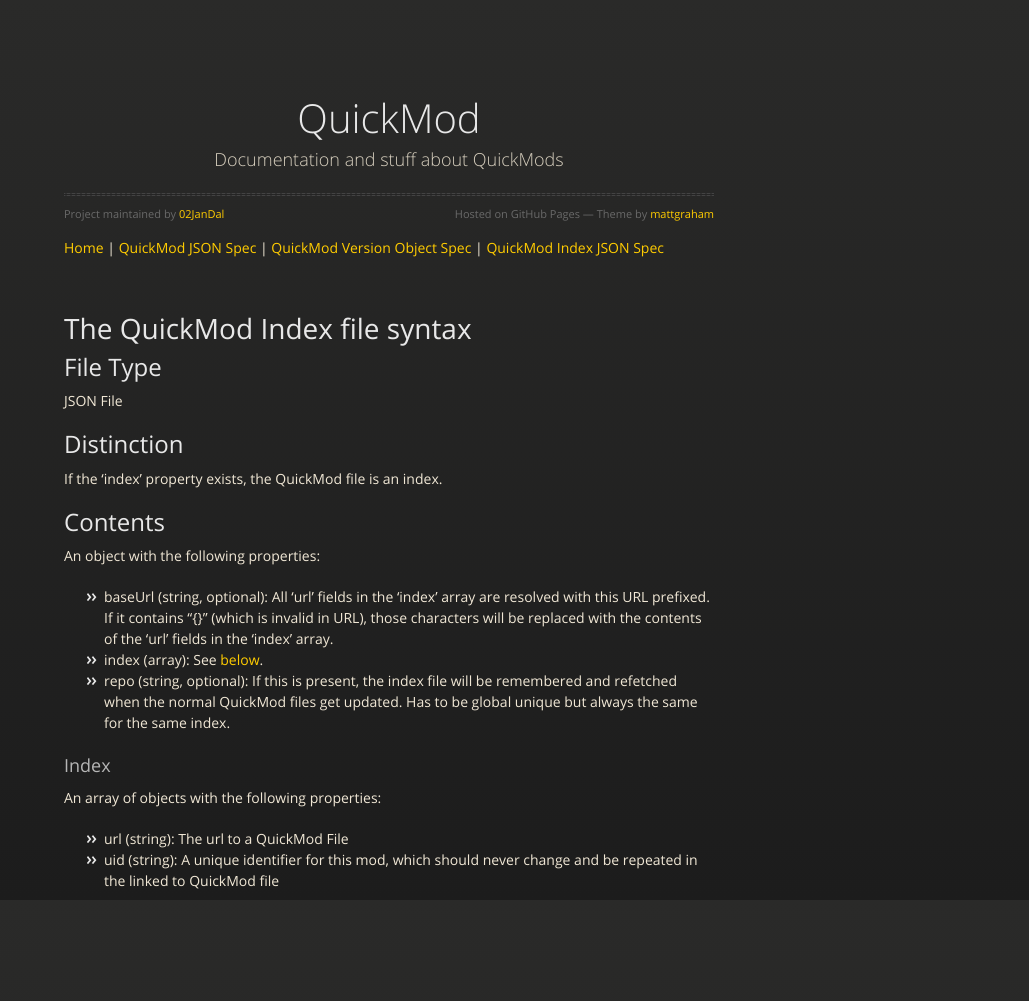
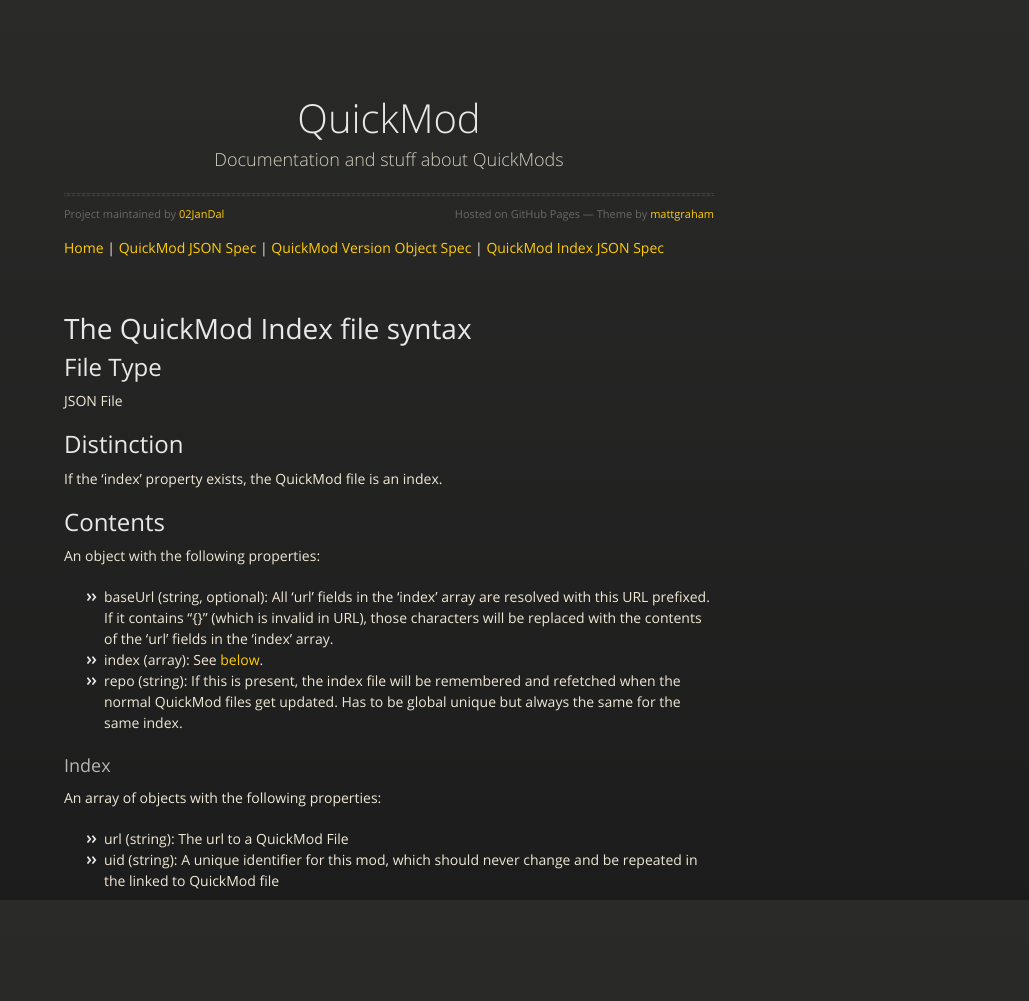
Before and after one commit to 02JanDal/QuickModDoc, a Jekyll site: the page built from qm_index_spec.markdown, in a window 1280 px wide. Shown: the whole page, without its empty margins (251-1280 px from the left). Built offline with Jekyll 4.4.1, drawn with Linux system fonts in a browser that asks for light colours; nearby versions of some CDN libraries; Markdown is read by kramdown in place of the engine named in the settings.

Commit message:
Make the repo field in the index mandatory

```diff
--- a/qm_index_spec.markdown
+++ b/qm_index_spec.markdown
@@ -17,7 +17,7 @@
 
 * baseUrl \(string, optional\): All 'url' fields in the 'index' array are resolved with this URL prefixed. If it contains "{}" (which is invalid in URL), those characters will be replaced with the contents of the 'url' fields in the 'index' array.
 * index \(array\): See [below](#index).
-* repo \(string, optional\): If this is present, the index file will be remembered and refetched when the normal QuickMod files get updated. Has to be global unique but always the same for the same index.
+* repo \(string\): If this is present, the index file will be remembered and refetched when the normal QuickMod files get updated. Has to be global unique but always the same for the same index.
 
 ### Index
 An array of objects with the following properties:
```
